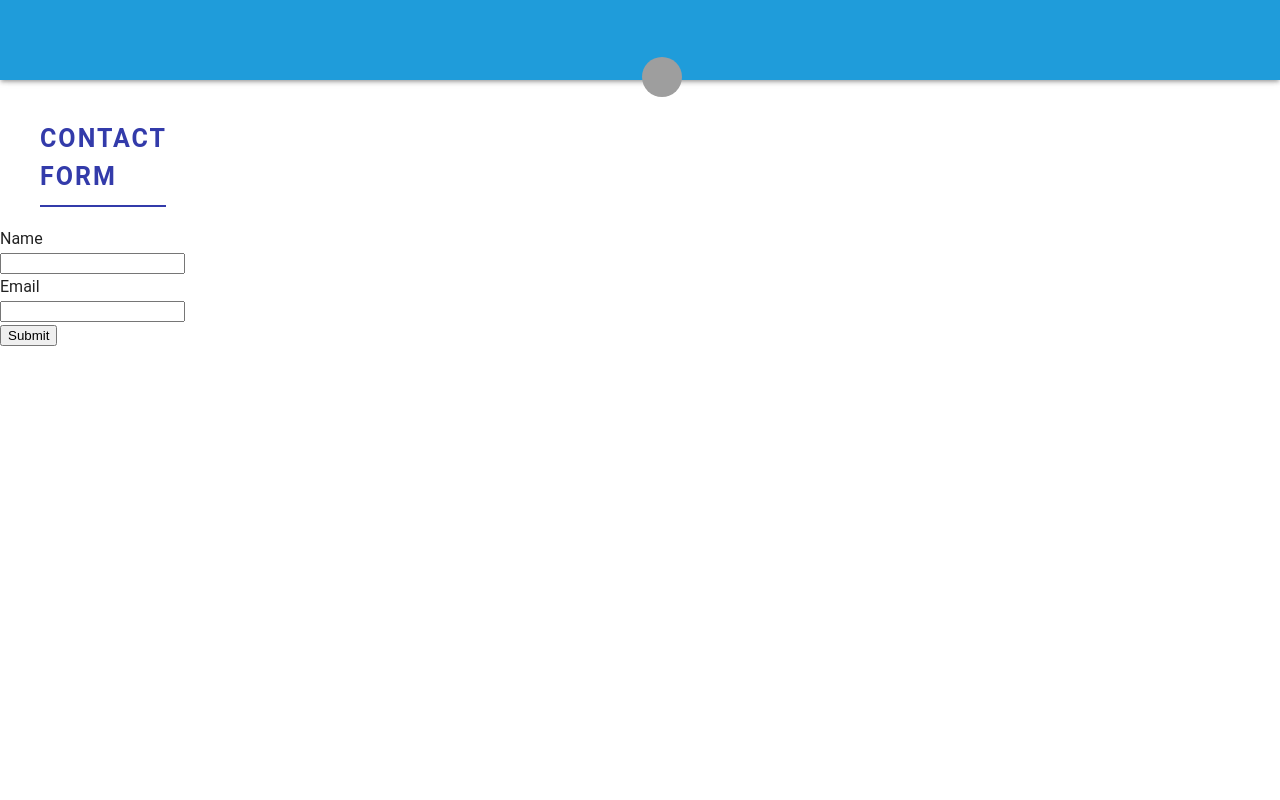
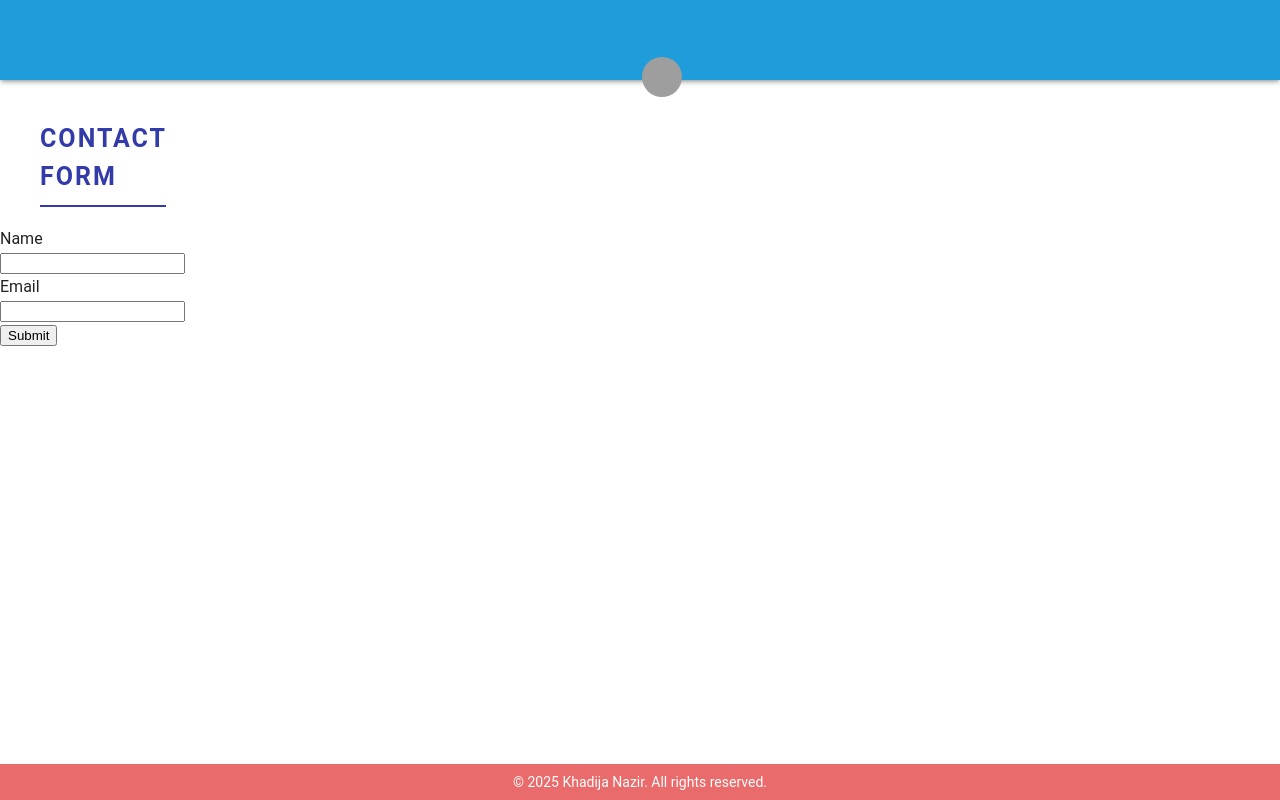
Before and after one commit to KhadijaNazir003/react-css-portfolio, a React (Create React App) app: page /contact in a window 1280 px wide. Built offline with nearby package versions, Linux system fonts and the light colour scheme; grey boxes are pictures that could not be loaded; some icons are missing.

Commit message:
footer component

```diff
--- a/src/App.js
+++ b/src/App.js
@@ -6,7 +6,7 @@ import Home from "./pages/Home";
 import Projects from "./pages/Projects";
 import Education from "./pages/Education";
 import Contact from "./pages/Contact";
-
+import Footer from "./components/Footer";
 export default function App() {
   const [drawerOpen, setDrawerOpen] = useState(false);
 
@@ -27,6 +27,7 @@ export default function App() {
           </Routes>
         </Suspense>
       </main>
+      <Footer />
     </div>
   );
 }
--- /dev/null
+++ b/src/components/Footer.js
@@ -0,0 +1,23 @@
+// src/components/Footer.js
+import React from "react";
+import { Box, Typography } from "@mui/material";
+
+export default function Footer() {
+  return (
+    <Box
+      component="footer"
+      className="footer"
+      sx={{
+        position: "fixed",
+        bottom: 0,
+        width: "100%",
+        textAlign: "center",
+        py: 1,
+      }}
+    >
+      <Typography variant="body2">
+        © 2025 Khadija Nazir. All rights reserved.
+      </Typography>
+    </Box>
+  );
+}
--- a/src/styles/dark_portfolio.css
+++ b/src/styles/dark_portfolio.css
@@ -163,3 +163,13 @@ body {
     display: none;
   }
 }
+
+.footer {
+  background-color: #ea6b6b;
+  color: #fff;
+}
+@media (max-width: 800px) {
+  .footer {
+    position: static;
+  }
+}
--- a/src/styles/portfolio.css
+++ b/src/styles/portfolio.css
@@ -162,3 +162,13 @@ body {
     display: none;
   }
 }
+
+.footer {
+  background-color: #ea6b6b;
+  color: #fff;
+}
+@media (max-width: 800px) {
+  .footer {
+    position: static;
+  }
+}
```
